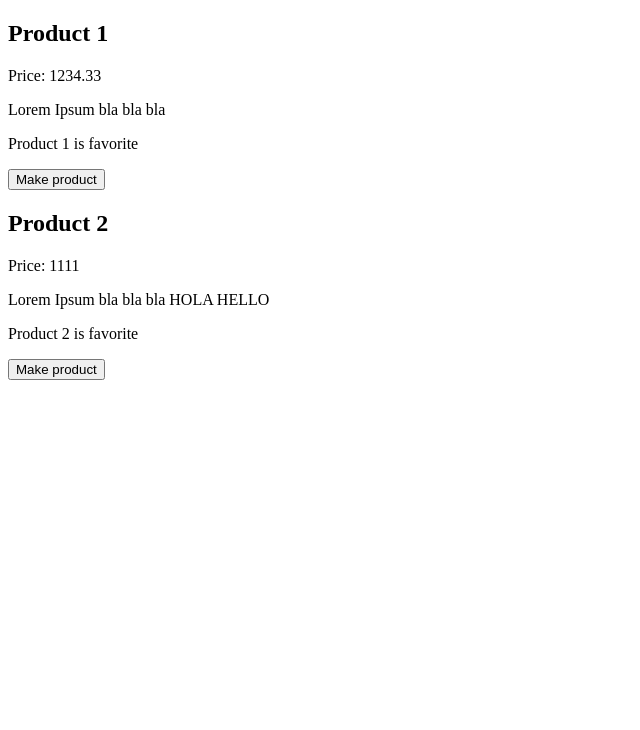
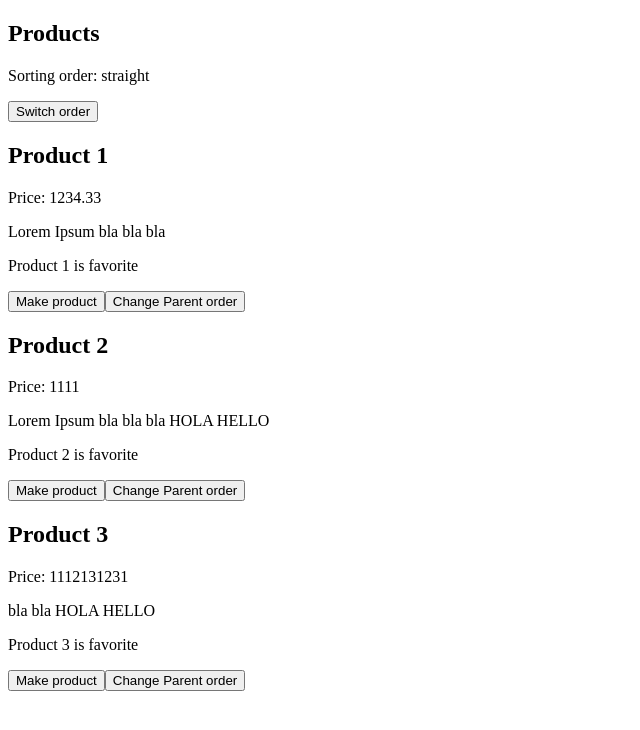
Before and after one commit to neowebor/react-vite-project, a React (Vite) app: page / in a window 1280 px wide. Shown: the top 730 px of the page, without its empty margins (0-640 px from the left). Built offline with nearby package versions, Linux system fonts and the light colour scheme.

Commit message:
Add Child -> Parent example

```diff
--- a/src/App.jsx
+++ b/src/App.jsx
@@ -16,7 +16,14 @@ const products = [
     price: 1111,
     description: "Lorem Ipsum bla bla bla HOLA HELLO",
   },
-]
+
+  {
+    id: 2,
+    name: "Product 3",
+    price: 1112131231,
+    description: "bla bla HOLA HELLO",
+  },
+];
 
 function App() {
   // const shouldClassComponentsRender = Math.random() > 0.5;
@@ -24,12 +31,6 @@ function App() {
   // const components = new Array(5).fill(null).map(() => {
   //   return <p>text</p>
   // });
-
-  // console.log(components);
-
-  // const productsComponents = products.map((product) => {
-  //   return <Product product={product} />
-  // })
 
   return (
     <>
--- a/src/components/Product/Product.jsx
+++ b/src/components/Product/Product.jsx
@@ -28,6 +28,7 @@ class Product extends React.Component {
 
     const {
       product: { id, name, price, description },
+      handleSwitchOrder
     } = this.props;
 
     const {isFavorite} = this.state;
@@ -41,6 +42,8 @@ class Product extends React.Component {
         <p>{name} is {!isFavorite && 'not'} favorite</p>
         {/* {isFavorite && <p>{name} is favorite</p>} */}
         <button id="btn" onClick={this.handleEvent}>Make product</button>
+        {/* Взаємодія Дитина -> Батько (коллбек, який змінює стан батька) */}
+        <button onClick={handleSwitchOrder}>Change Parent order</button>
       </article>
     );
   }
--- a/src/components/ProductList/ProductList.jsx
+++ b/src/components/ProductList/ProductList.jsx
@@ -1,15 +1,40 @@
-import React from 'react'
-import Product from '../Product/Product';
+import React from "react";
+import Product from "../Product/Product";
 
 class ProductList extends React.Component {
-  render () {
-    const {products} = this.props;
+  state = {
+    isReverseOrder: false,
+  };
+
+  handleSwitchOrder = () => {
+    this.setState({
+      isReverseOrder: !this.state.isReverseOrder,
+    });
+  };
+
+  render() {
+    const { products } = this.props;
+    const { isReverseOrder } = this.state;
 
     const productsComponents = products.map((product) => {
-      return <Product product={product} key={product.id}/>
-    })
+      // Взаємодія Батько - Дитина (пропси)
+      return (
+        <Product
+          product={product}
+          key={product.id}
+          handleSwitchOrder={this.handleSwitchOrder}
+        />
+      );
+    });
 
-    return <>{productsComponents}</>
+    return (
+      <article>
+        <h2>Products</h2>
+        <p>Sorting order: {isReverseOrder ? "reverse" : "straight"}</p>
+        <button onClick={this.handleSwitchOrder}>Switch order</button>
+        {isReverseOrder ? productsComponents.reverse() : productsComponents}
+      </article>
+    );
   }
 }
 
```
